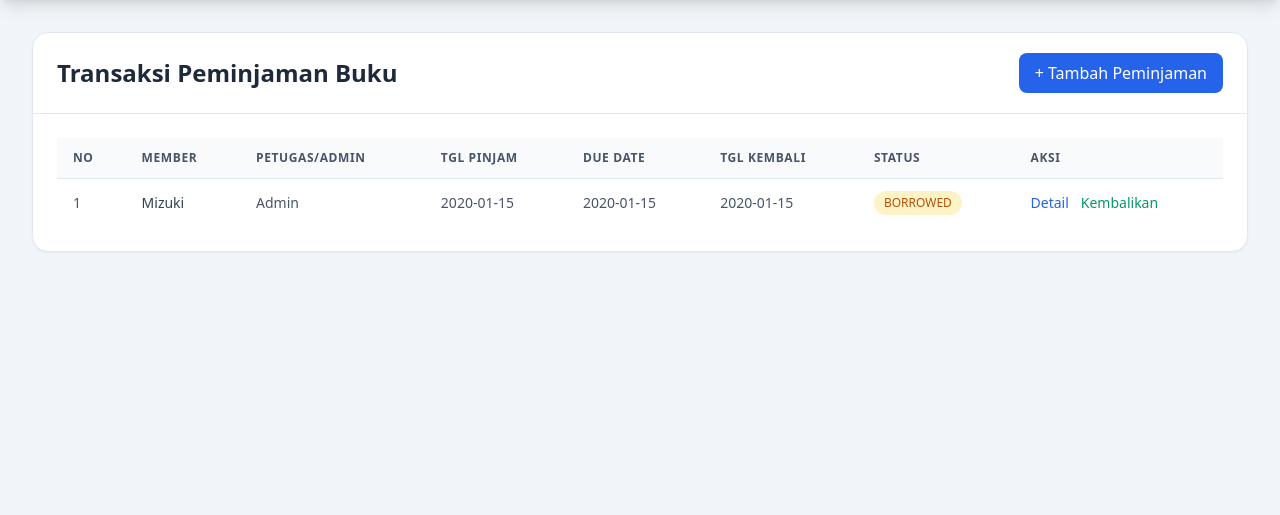
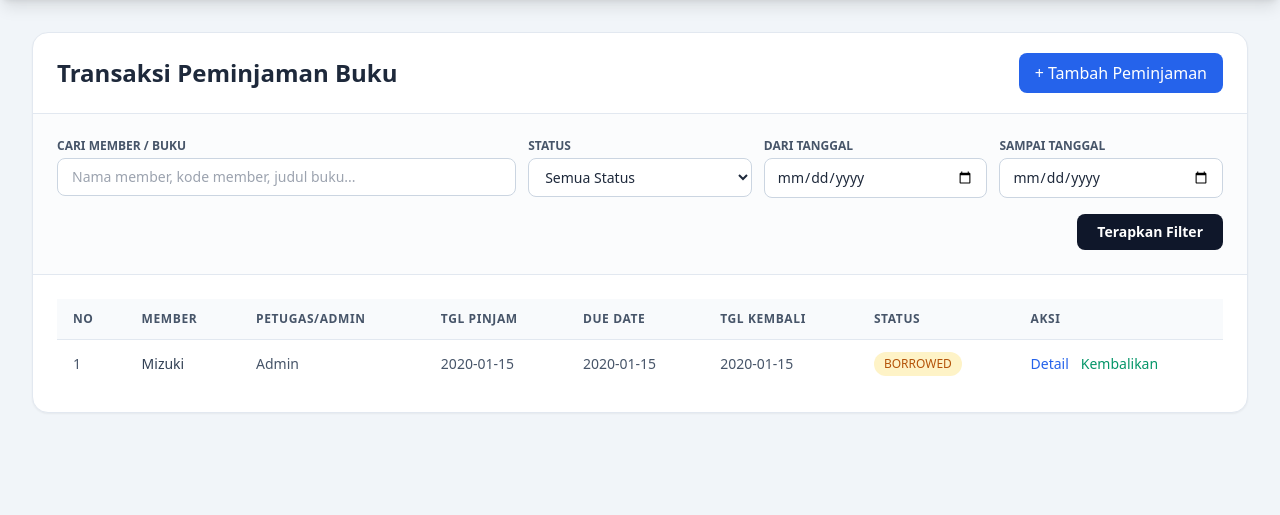
Before and after one commit to Montsyy/library-system, a Laravel app: page /borrowings in a window 1280 px wide. Shown: the part 80-595 px from the top of the page. Run offline with Laravel 12, Linux system fonts and the light colour scheme; a user stored in the database is signed in; data comes from the database, SQL or seed files in the repository; tables that the repository leaves empty hold one stand-in row (values such as "Sample post"); some libraries are stand-ins or nearby versions.

Commit message:
Tambahkan fitur pencarian dan filter pada daftar peminjaman: implementasikan pencarian berdasarkan nama member atau judul buku, filter status peminjaman, dan rentang tanggal pinjam.

```diff
--- a/app/Http/Controllers/BorrowingController.php
+++ b/app/Http/Controllers/BorrowingController.php
@@ -13,9 +13,12 @@ use Illuminate\Support\Facades\DB;
 
 class BorrowingController extends Controller
 {
-    public function index()
+    public function index(Request $request)
     {
-        $borrowings = Borrowing::with(['user', 'member', 'details.book'])->latest()->get();
+        $borrowings = Borrowing::with(['user', 'member', 'details.book'])
+            ->filter($request->only(['search', 'status', 'start_date', 'end_date', 'sort_by']))
+            ->paginate(10)
+            ->withQueryString();
 
         return view('borrowings.index', compact('borrowings'));
     }
--- a/app/Models/Borrowing.php
+++ b/app/Models/Borrowing.php
@@ -3,7 +3,7 @@
 namespace App\Models;
 
 use Illuminate\Database\Eloquent\Model;
-
+use Illuminate\Database\Eloquent\Builder;
 class Borrowing extends Model
 {
     protected $fillable = [
@@ -22,6 +22,52 @@ class Borrowing extends Model
             'due_date' => 'date',
             'returned_date' => 'date',
         ];
+    }
+
+    public function scopeFilter(Builder $query, array $filters): Builder
+    {
+        // 1. Pencarian Nama Peminjam atau Buku
+        $query->when($filters['search'] ?? null, function (Builder $q, string $search) {
+            $q->where(function (Builder $sub) use ($search) {
+                $sub->whereHas('member', function (Builder $m) use ($search) {
+                    $m->where('name', 'like', "%{$search}%")
+                    ->orWhere('member_code', 'like', "%{$search}%");
+                })->orWhereHas('details.book', function (Builder $b) use ($search) {
+                    $b->where('title', 'like', "%{$search}%");
+                });
+            });
+        });
+
+        // 2. Filter Status Peminjaman
+        $query->when($filters['status'] ?? null, function (Builder $q, string $status) {
+            if ($status === 'overdue') {
+                // Status pinjam yang sudah melewati batas waktu pengembalian
+                $q->where('status', 'borrowed')
+                ->where('due_date', '<', now()->toDateString());
+            } else {
+                $q->where('status', $status);
+            }
+        });
+
+        // 3. Filter Rentang Tanggal Pinjam
+        $query->when($filters['start_date'] ?? null, function (Builder $q, string $start) {
+            $q->whereDate('borrowed_date', '>=', $start);
+        });
+
+        $query->when($filters['end_date'] ?? null, function (Builder $q, string $end) {
+            $q->whereDate('borrowed_date', '<=', $end);
+        });
+
+        // 4. Sorting Tanggal
+        $sortBy = $filters['sort_by'] ?? 'latest';
+        match ($sortBy) {
+            'borrowed_asc' => $query->orderBy('borrowed_date', 'asc'),
+            'due_asc'      => $query->orderBy('due_date', 'asc'),
+            'due_desc'     => $query->orderBy('due_date', 'desc'),
+            default        => $query->latest('borrowed_date'),
+        };
+
+        return $query;
     }
 
     public function getStatusAttribute($value)
--- a/resources/views/borrowings/index.blade.php
+++ b/resources/views/borrowings/index.blade.php
@@ -23,6 +23,47 @@
                 {{ session('error') }}
             </div>
         @endif
+
+        {{-- Form Pencarian & Filter Peminjaman --}}
+        <form method="GET" action="{{ route('borrowings.index') }}" class="p-6 border-b border-slate-200 bg-slate-50/50">
+            <div class="grid grid-cols-1 sm:grid-cols-2 lg:grid-cols-5 gap-3">
+                <div class="lg:col-span-2">
+                    <label for="search" class="block text-xs font-semibold text-slate-600 uppercase mb-1">Cari Member / Buku</label>
+                    <input type="text" name="search" id="search" value="{{ request('search') }}"
+                        placeholder="Nama member, kode member, judul buku..."
+                        class="w-full bg-white border border-slate-300 rounded-lg px-3.5 py-2 text-sm text-slate-800 focus:outline-none focus:ring-2 focus:ring-blue-500">
+                </div>
+                <div>
+                    <label for="status" class="block text-xs font-semibold text-slate-600 uppercase mb-1">Status</label>
+                    <select name="status" id="status" class="w-full bg-white border border-slate-300 rounded-lg px-3 py-2 text-sm text-slate-800 focus:outline-none focus:ring-2 focus:ring-blue-500">
+                        <option value="">Semua Status</option>
+                        <option value="borrowed" @selected(request('status') === 'borrowed')>Sedang Dipinjam</option>
+                        <option value="returned" @selected(request('status') === 'returned')>Sudah Dikembalikan</option>
+                        <option value="overdue" @selected(request('status') === 'overdue')>Terlambat (Lewat Due Date)</option>
+                    </select>
+                </div>
+                <div>
+                    <label for="start_date" class="block text-xs font-semibold text-slate-600 uppercase mb-1">Dari Tanggal</label>
+                    <input type="date" name="start_date" id="start_date" value="{{ request('start_date') }}"
+                        class="w-full bg-white border border-slate-300 rounded-lg px-3 py-2 text-sm text-slate-800 focus:outline-none focus:ring-2 focus:ring-blue-500">
+                </div>
+                <div>
+                    <label for="end_date" class="block text-xs font-semibold text-slate-600 uppercase mb-1">Sampai Tanggal</label>
+                    <input type="date" name="end_date" id="end_date" value="{{ request('end_date') }}"
+                        class="w-full bg-white border border-slate-300 rounded-lg px-3 py-2 text-sm text-slate-800 focus:outline-none focus:ring-2 focus:ring-blue-500">
+                </div>
+            </div>
+            <div class="mt-4 flex items-center justify-end gap-2">
+                @if (request()->hasAny(['search', 'status', 'start_date', 'end_date']))
+                    <a href="{{ route('borrowings.index') }}" class="px-4 py-2 text-sm text-slate-600 hover:text-slate-900 border border-slate-300 bg-white rounded-lg hover:bg-slate-50 transition">
+                        Reset
+                    </a>
+                @endif
+                <button type="submit" class="bg-slate-900 text-white px-5 py-2 rounded-lg text-sm font-semibold hover:bg-slate-800 transition">
+                    Terapkan Filter
+                </button>
+            </div>
+        </form>
 
         <div class="p-6">
             <div class="overflow-x-auto">
```
